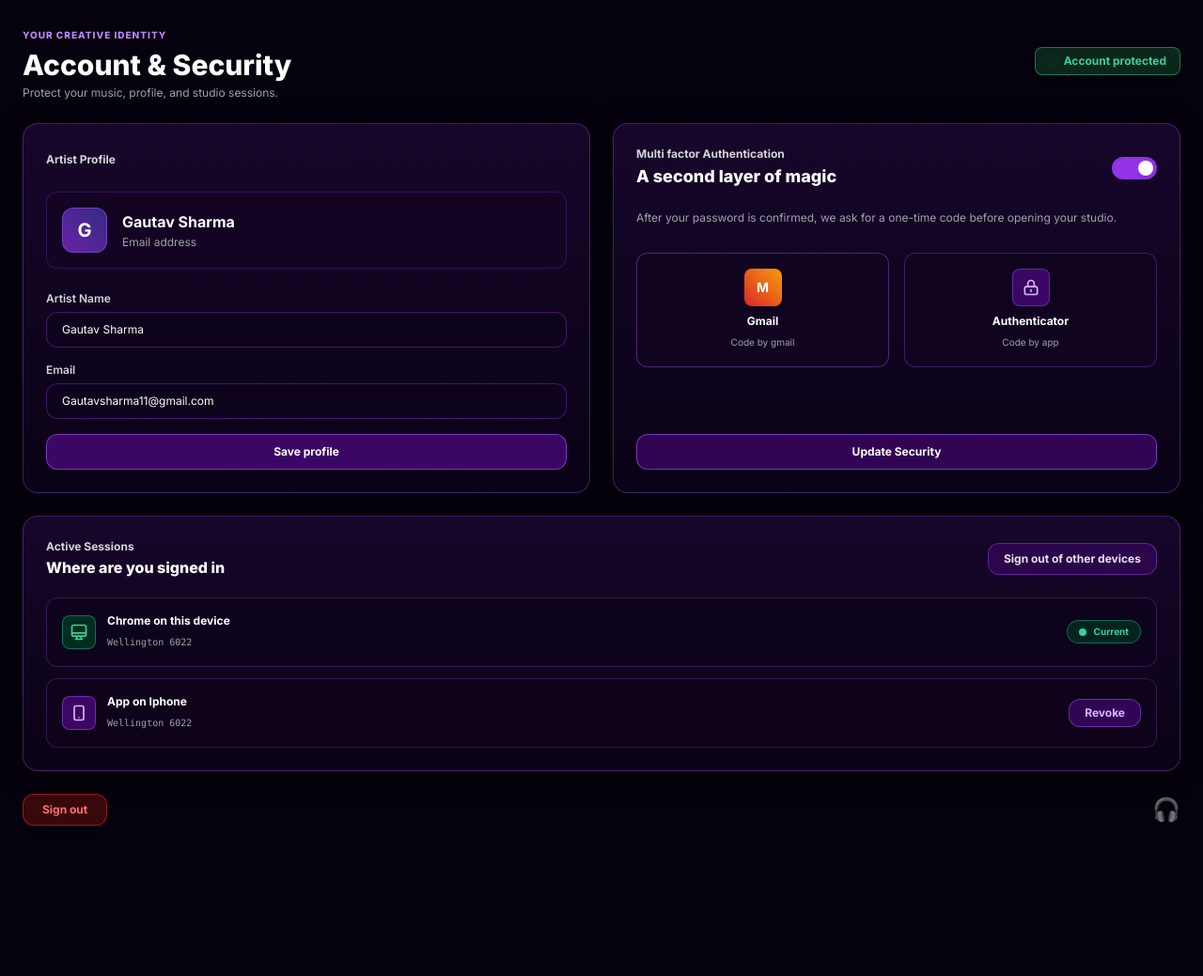
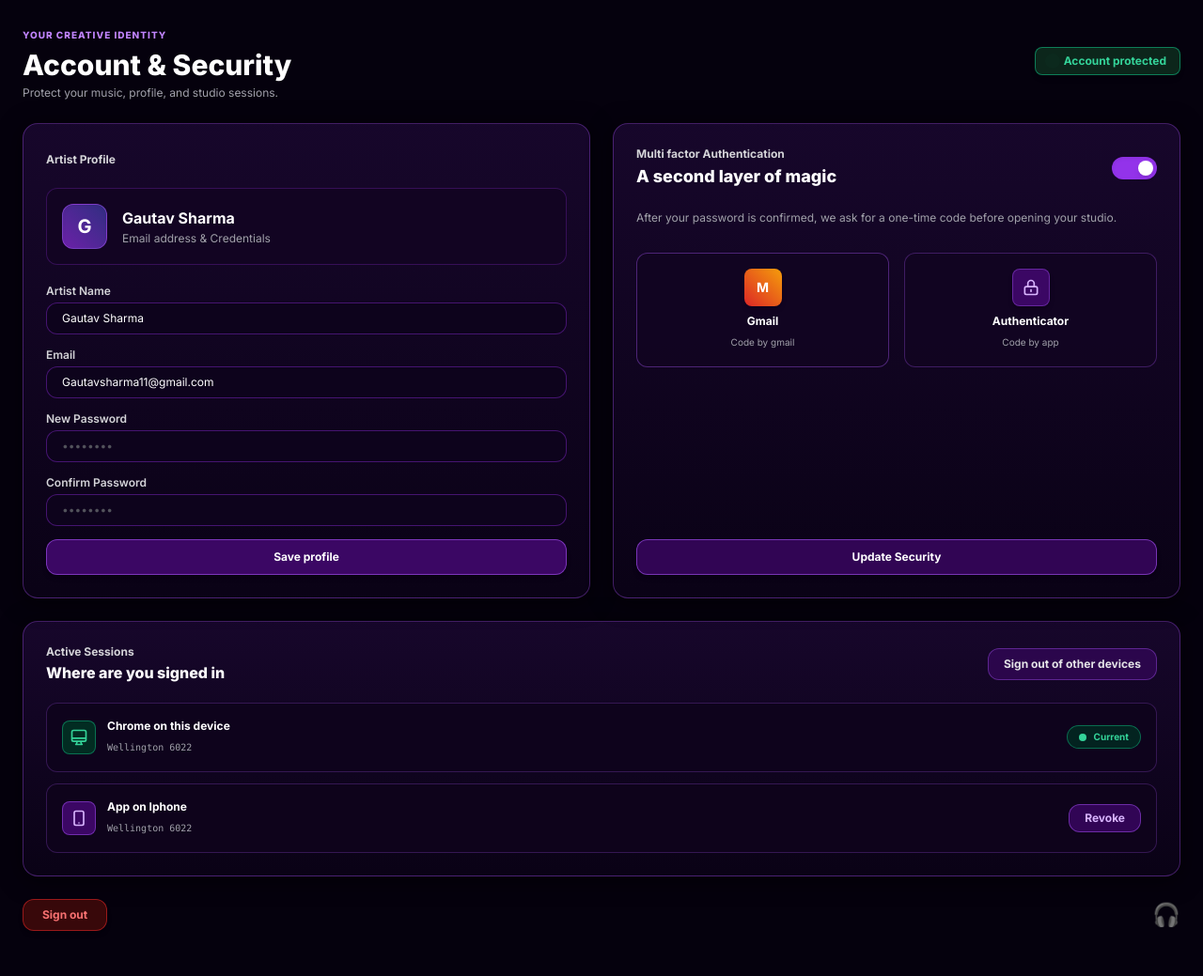
Before and after one commit to gautav2003/MagicalFlow, a Flask app: page /account in a window 1280 px wide. Shown: the part 161-1200 px from the top of the page at 94% size. Before the commit the page ends 1040 px from the top, so only its background shows below. Run offline with Flask 3, Linux system fonts and the light colour scheme; a user stored in the database is signed in; some libraries are stand-ins or nearby versions.

Commit message:
Add files via upload

```diff
--- a/Magical Flow/templates/account.html
+++ b/Magical Flow/templates/account.html
@@ -109,8 +109,8 @@
       <!-- Two Column Layout: Profile & Multi-Factor Authentication -->
       <div class="grid grid-cols-1 lg:grid-cols-2 gap-6">
 
-        <!-- LEFT COLUMN: Artist Profile Card -->
-        <div class="account-card rounded-2xl p-6 space-y-6">
+        <!-- LEFT COLUMN: Artist Profile Card with Password Fields -->
+        <div class="account-card rounded-2xl p-6 space-y-5">
           <span class="text-xs font-bold text-zinc-300">Artist Profile</span>
 
           <!-- Avatar & Name Header -->
@@ -120,23 +120,35 @@
             </div>
             <div>
               <h3 class="text-base font-bold text-white">Gautav Sharma</h3>
-              <p class="text-xs text-zinc-400 mt-0.5">Email address</p>
+              <p class="text-xs text-zinc-400 mt-0.5">Email address & Credentials</p>
             </div>
           </div>
 
           <!-- Form Fields -->
-          <form action="#" method="POST" class="space-y-4">
-            <div class="space-y-1.5">
+          <form id="profileForm" onsubmit="event.preventDefault(); validateAndUpdateProfile();" class="space-y-3.5">
+            <div class="space-y-1">
               <label class="block text-xs font-semibold text-zinc-300">Artist Name</label>
-              <input type="text" value="Gautav Sharma" class="w-full bg-[#0d031c] border border-purple-800/60 rounded-xl px-4 py-2.5 text-xs text-white focus:outline-none focus:border-purple-400" />
+              <input type="text" id="artistName" value="Gautav Sharma" class="w-full bg-[#0d031c] border border-purple-800/60 rounded-xl px-4 py-2 text-xs text-white focus:outline-none focus:border-purple-400" required />
             </div>
 
-            <div class="space-y-1.5">
+            <div class="space-y-1">
               <label class="block text-xs font-semibold text-zinc-300">Email</label>
-              <input type="email" value="Gautavsharma11@gmail.com" class="w-full bg-[#0d031c] border border-purple-800/60 rounded-xl px-4 py-2.5 text-xs text-white focus:outline-none focus:border-purple-400" />
+              <input type="email" id="artistEmail" value="Gautavsharma11@gmail.com" class="w-full bg-[#0d031c] border border-purple-800/60 rounded-xl px-4 py-2 text-xs text-white focus:outline-none focus:border-purple-400" required />
             </div>
 
-            <button type="submit" class="w-full py-2.5 rounded-xl bg-purple-950 border border-purple-500/60 text-xs font-bold text-white hover:bg-purple-900 transition-colors shadow-md">
+            <!-- New Password Field -->
+            <div class="space-y-1">
+              <label class="block text-xs font-semibold text-zinc-300">New Password</label>
+              <input type="password" id="newPassword" placeholder="••••••••" class="w-full bg-[#0d031c] border border-purple-800/60 rounded-xl px-4 py-2 text-xs text-white placeholder-zinc-600 focus:outline-none focus:border-purple-400" />
+            </div>
+
+            <!-- Confirm Password Field -->
+            <div class="space-y-1">
+              <label class="block text-xs font-semibold text-zinc-300">Confirm Password</label>
+              <input type="password" id="confirmPassword" placeholder="••••••••" class="w-full bg-[#0d031c] border border-purple-800/60 rounded-xl px-4 py-2 text-xs text-white placeholder-zinc-600 focus:outline-none focus:border-purple-400" />
+            </div>
+
+            <button type="submit" class="w-full py-2.5 rounded-xl bg-purple-950 border border-purple-500/60 text-xs font-bold text-white hover:bg-purple-900 transition-colors shadow-md mt-2">
               Save profile
             </button>
           </form>
@@ -152,7 +164,7 @@
                 <h4 class="text-lg font-black text-white mt-0.5">A second layer of magic</h4>
               </div>
               <!-- Toggle Switch ON -->
-              <div class="w-12 h-6 bg-purple-600 rounded-full p-1 flex items-center justify-end cursor-pointer shadow-inner">
+              <div onclick="toggleMfaSwitch(this)" class="w-12 h-6 bg-purple-600 rounded-full p-1 flex items-center justify-end cursor-pointer shadow-inner">
                 <div class="w-4 h-4 bg-white rounded-full shadow-md"></div>
               </div>
             </div>
@@ -186,7 +198,7 @@
           </div>
 
           <!-- Update Security Button -->
-          <button type="button" onclick="alert('Security settings updated successfully!')" class="w-full py-2.5 rounded-xl bg-purple-950/80 border border-purple-500/60 text-xs font-bold text-white hover:bg-purple-900 transition-colors shadow-md mt-6">
+          <button type="button" onclick="alert('Multi-Factor Authentication preferences updated!')" class="w-full py-2.5 rounded-xl bg-purple-950/80 border border-purple-500/60 text-xs font-bold text-white hover:bg-purple-900 transition-colors shadow-md mt-6">
             Update Security
           </button>
         </div>
@@ -257,5 +269,38 @@
       </div>
     </footer>
 
+    <!-- Form Validation Script -->
+    <script>
+      function validateAndUpdateProfile() {
+        const pass = document.getElementById('newPassword').value;
+        const confirmPass = document.getElementById('confirmPassword').value;
+
+        if (pass || confirmPass) {
+          if (pass !== confirmPass) {
+            alert("⚠️ Passwords do not match! Please check both password fields.");
+            return;
+          }
+          if (pass.length < 6) {
+            alert("⚠️ Password must be at least 6 characters long.");
+            return;
+          }
+        }
+
+        alert("✨ Profile and password credentials updated successfully!");
+        document.getElementById('newPassword').value = '';
+        document.getElementById('confirmPassword').value = '';
+      }
+
+      function toggleMfaSwitch(el) {
+        if (el.classList.contains('bg-purple-600')) {
+          el.classList.remove('bg-purple-600', 'justify-end');
+          el.classList.add('bg-zinc-800', 'justify-start');
+        } else {
+          el.classList.remove('bg-zinc-800', 'justify-start');
+          el.classList.add('bg-purple-600', 'justify-end');
+        }
+      }
+    </script>
+
   </body>
 </html>
```
